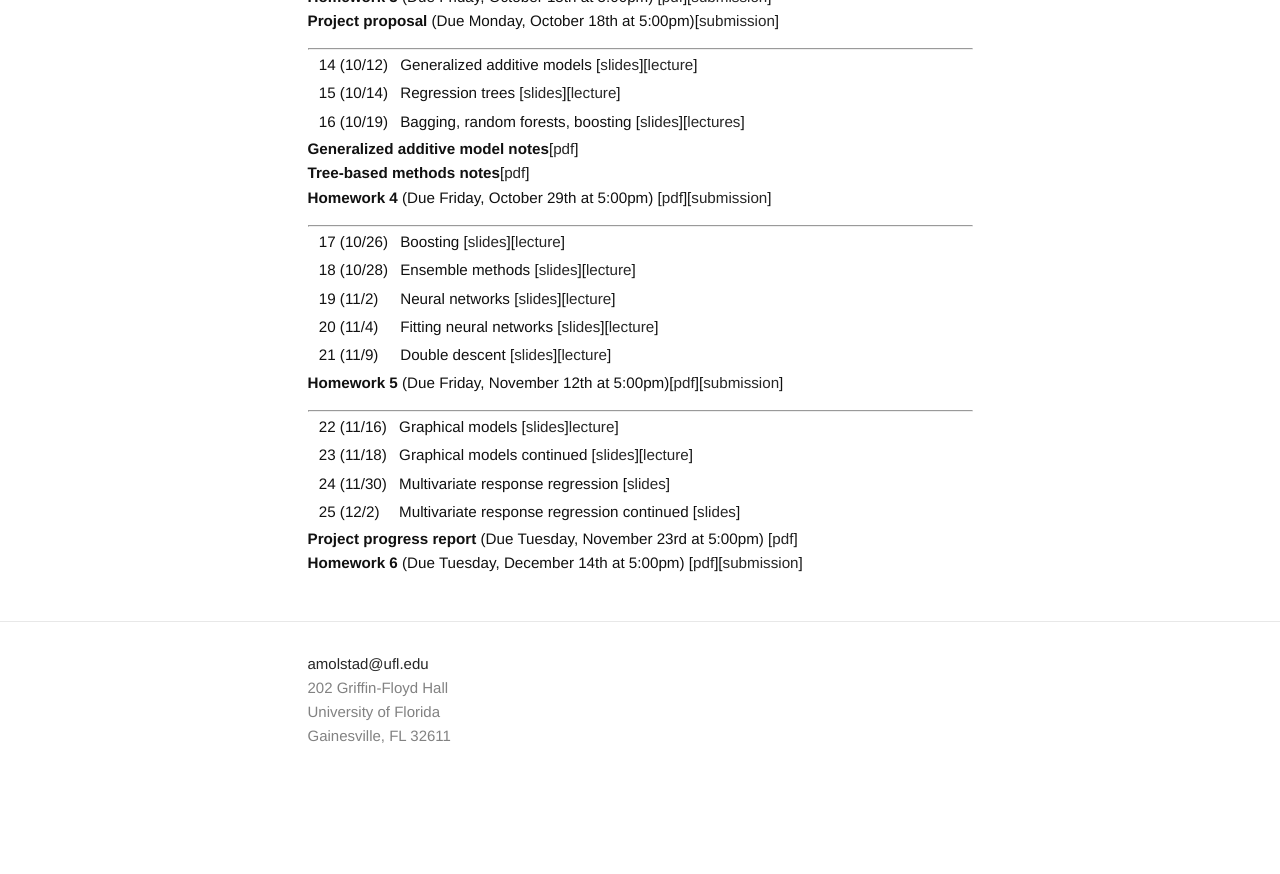
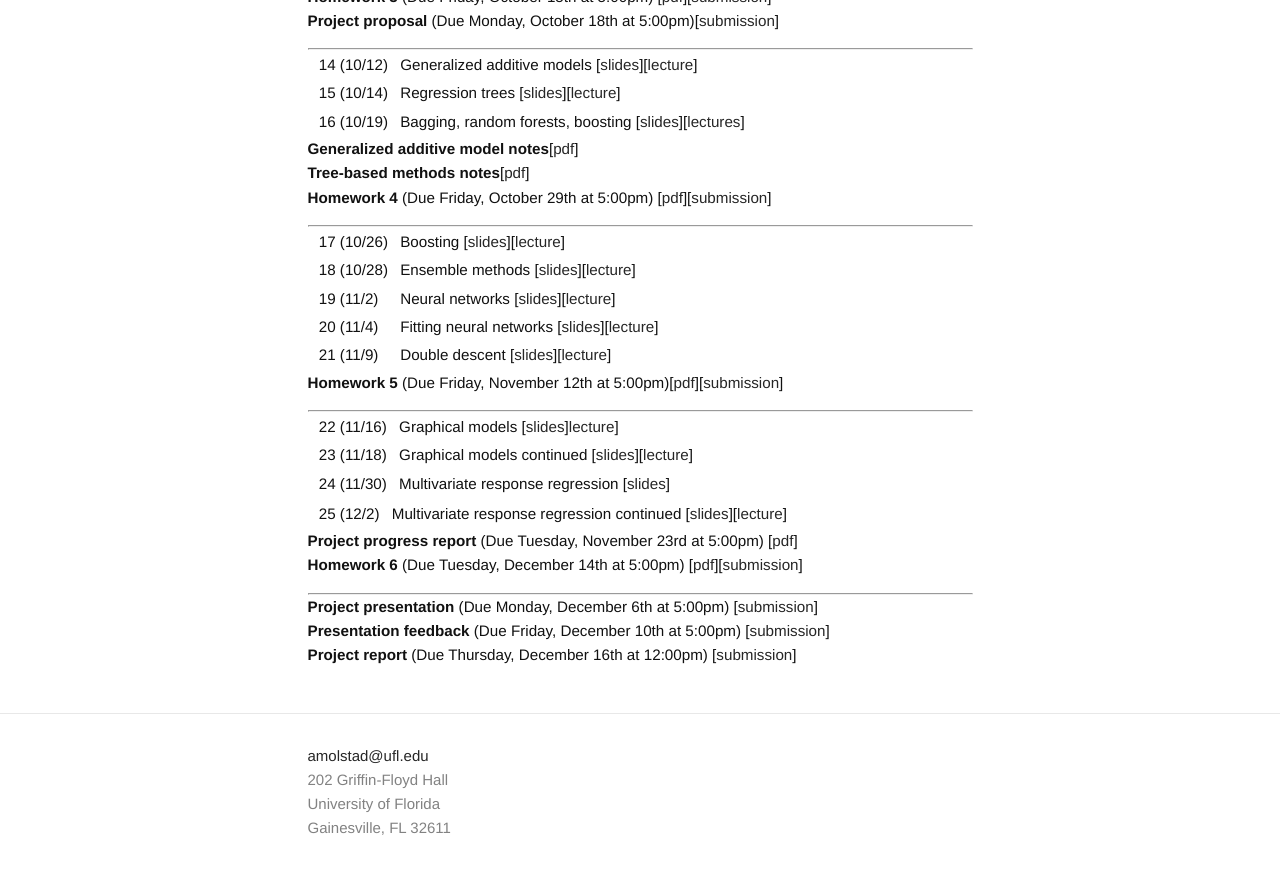
Before and after one commit to ajmolstad/ajmolstad.github.io, a Jekyll site: the page built from F21_STA7934.md, in a window 1280 px wide and 900 px high, scrolled down 855 px. Shown: the top 874 px of the window. Built offline with Jekyll 4.4.1, drawn with Linux system fonts in a browser that asks for light colours; before the commit the page ends 1663 px from its top, so only the background shows below that.

Commit message:
Update F21_STA7934.md

```diff
--- a/F21_STA7934.md
+++ b/F21_STA7934.md
@@ -78,8 +78,15 @@ Note that you must be logged into your UFL eLearning account to access course ma
 || 22 (11/16) || Graphical models [[slides](https://ufl.instructure.com/files/64142315/download?download_frd=1)][lecture](https://ufl.instructure.com/courses/437665/files?preview=64186275)]||
 || 23 (11/18) || Graphical models continued [[slides](https://ufl.instructure.com/files/64192144/download?download_frd=1)][[lecture](https://ufl.instructure.com/courses/437665/files?preview=64198773)] ||
 || 24 (11/30) || Multivariate response regression [[slides](https://ufl.instructure.com/files/64486238/download?download_frd=1)]||
-|| 25 (12/2) || Multivariate response regression continued [[slides](https://ufl.instructure.com/files/64595409/download?download_frd=1)]||
 
+|| 25 (12/2) || Multivariate response regression continued [[slides](https://ufl.instructure.com/files/64595409/download?download_frd=1)][[lecture](https://ufl.instructure.com/courses/437665/files?preview=64635389)]||
 
 **Project progress report** (Due Tuesday, November 23rd at 5:00pm) [[pdf](https://ufl.instructure.com/courses/437665/assignments/4945276)]
 **Homework 6** (Due Tuesday, December 14th at 5:00pm) [[pdf](https://ufl.instructure.com/files/64526808/download?download_frd=1)][[submission](https://ufl.instructure.com/courses/437665/assignments/4954733)]
+
+
+-----------------
+
+**Project presentation** (Due Monday, December 6th at 5:00pm) [[submission](https://ufl.instructure.com/courses/437665/assignments/4959090)]
+**Presentation feedback** (Due Friday, December 10th at 5:00pm) [[submission](https://ufl.instructure.com/courses/437665/assignments/4959093)]
+**Project report** (Due Thursday, December 16th at 12:00pm) [[submission](https://ufl.instructure.com/courses/437665/assignments/4959092)]
```
